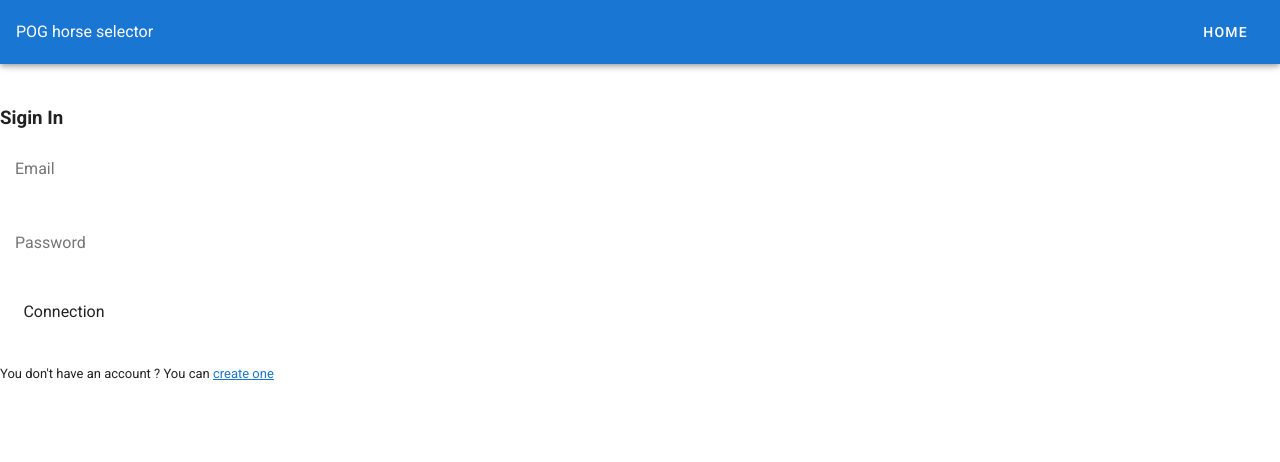
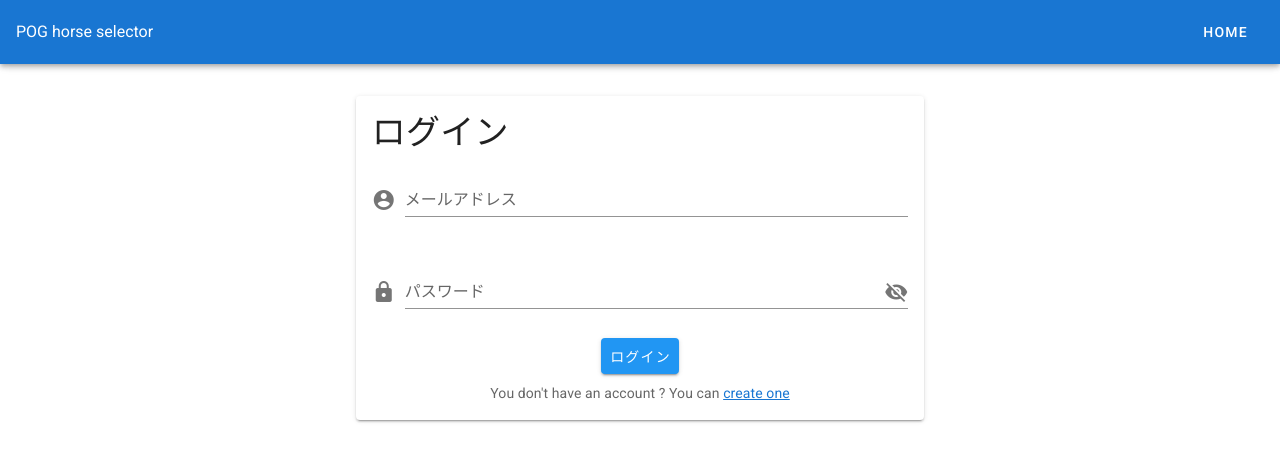
Before and after one commit to tanakatsu/pog_horse_selector, a Vue app: page /download#/login in a window 1280 px wide. Shown: the top 462 px of the page. Built offline with nearby package versions, Linux system fonts and the light colour scheme; no server answers; what vuejs-dialog would draw is missing.

Commit message:
Update login/signup view

```diff
--- a/src/views/Login.vue
+++ b/src/views/Login.vue
@@ -1,12 +1,30 @@
 <template>
-  <div class="login">
-    <h3>Sigin In</h3>
-    <input type="text" v-model="email" placeholder="Email"><br>
-    <input type="password" v-model="password" placeholder="Password"><br>
-    <div v-show="processing">Processing...</div>
-    <button @click="login" :disabled="processing">Connection</button>
-    <p>You don't have an account ? You can <router-link to="/signup">create one</router-link></p>
-  </div>
+  <v-container>
+    <v-row justify="center">
+      <v-col cols="6">
+        <v-card class="mx-auto mt-5">
+          <v-card-title>
+            <h1 class="display-1">ログイン</h1>
+          </v-card-title>
+          <v-card-text>
+            <v-form>
+              <v-text-field label="メールアドレス" v-model="email" prepend-icon="mdi-account-circle" required></v-text-field><br>
+              <v-text-field label="パスワード" v-bind:type="showPassword ? 'text': 'password'" prepend-icon="mdi-lock" @click:append="showPassword = !showPassword" v-bind:append-icon="showPassword ? 'mdi-eye' : 'mdi-eye-off'" v-model="password" required></v-text-field>
+              <v-card-actions class="justify-center">
+                <v-btn class="info" @click="login" :disabled="processing">ログイン</v-btn>
+              </v-card-actions>
+              <div class="text-center">
+                <span>You don't have an account ? You can <router-link to="/signup">create one</router-link></span>
+              </div>
+              <div class="text-center" v-show="processing">
+                <v-progress-circular indeterminate color="primary" />
+              </div>
+            </v-form>
+          </v-card-text>
+        </v-card>
+      </v-col>
+    </v-row>
+  </v-container>
 </template>
 
 <script>
@@ -17,7 +35,8 @@
       return {
         email: '',
         password: '',
-        processing: false
+        processing: false,
+        showPassword: false
       };
     },
     methods: {
@@ -40,25 +59,4 @@
 </script>
 
 <style scoped>
-  .login {
-    margin-top: 40px;
-  }
-  input {
-    margin: 10px 0;
-    width: 20%;
-    padding: 15px;
-  }
-  button {
-    margin-top: 20px;
-    width: 10%;
-    cursor: pointer;
-  }
-  p {
-    margin-top: 40px;
-    font-size: 13px;
-  }
-  p a {
-    text-decoration: underline;
-    cursor: pointer;
-  }
 </style>
--- a/src/views/SignUp.vue
+++ b/src/views/SignUp.vue
@@ -1,12 +1,33 @@
 <template>
-  <div class="sign-up">
-    <p>Let's create a new account !</p>
-    <input type="text" v-model="email" placeholder="Email"><br>
-    <input type="password" v-model="password" placeholder="Password"><br>
-    <div v-show="processing">Processing...</div>
-    <button @click="signUp" :disabled="processing">Sign Up</button>
-    <span>or go back to <router-link to="/login">login</router-link>.</span>
-  </div>
+  <v-container>
+    <v-row justify="center">
+      <v-col cols="6">
+        <v-card class="mx-auto mt-5">
+          <v-card-title>
+            <h1 class="display-1">サインアップ</h1>
+          </v-card-title>
+          <v-card-text>
+            <v-form>
+              <v-text-field label="ユーザ名" prepend-icon="mdi-account-circle" />
+              <v-text-field label="パスワード" v-bind:type="showPassword ? 'text': 'password'" prepend-icon="mdi-lock" @click:append="showPassword = !showPassword" v-bind:append-icon="showPassword ? 'mdi-eye' : 'mdi-eye-off'"/>
+              <v-card-actions class="justify-center">
+                <v-btn class="info" @click="signUp" :disabled="processing">サインアップ</v-btn>
+              </v-card-actions>
+            </v-form>
+            <div class="text-center">
+              <span>or go back to <router-link to="/login">login</router-link></span>
+            </div>
+            <div class="text-center">
+              <v-progress-circular
+                indeterminate
+                color="primary" v-if="processing">
+              </v-progress-circular>
+            </div>
+          </v-card-text>
+        </v-card>
+      </v-col>
+    </v-row>
+  </v-container>
 </template>
 
 <script>
@@ -17,7 +38,8 @@
       return {
         email: '',
         password: '',
-        processing: false
+        processing: false,
+        showPassword: false,
       }
     },
     methods: {
@@ -26,7 +48,7 @@
         firebase.auth().createUserWithEmailAndPassword(this.email, this.password).then(
           // onResolve
           () => {
-            alert('Your account has been created !')
+            // alert('Your account has been created !')
             this.processing = false
             this.$router.replace('home')
           },
@@ -42,22 +64,4 @@
 </script>
 
 <style scoped>
-  .signUp {
-    margin-top: 40px;
-  }
-  input {
-    margin: 10px 0;
-    width: 20%;
-    padding: 15px;
-  }
-  button {
-    margin-top: 10px;
-    width: 10%;
-    cursor: pointer;
-  }
-  span {
-    display: block;
-    margin-top: 20px;
-    font-size: 11px;
-  }
 </style>
```
